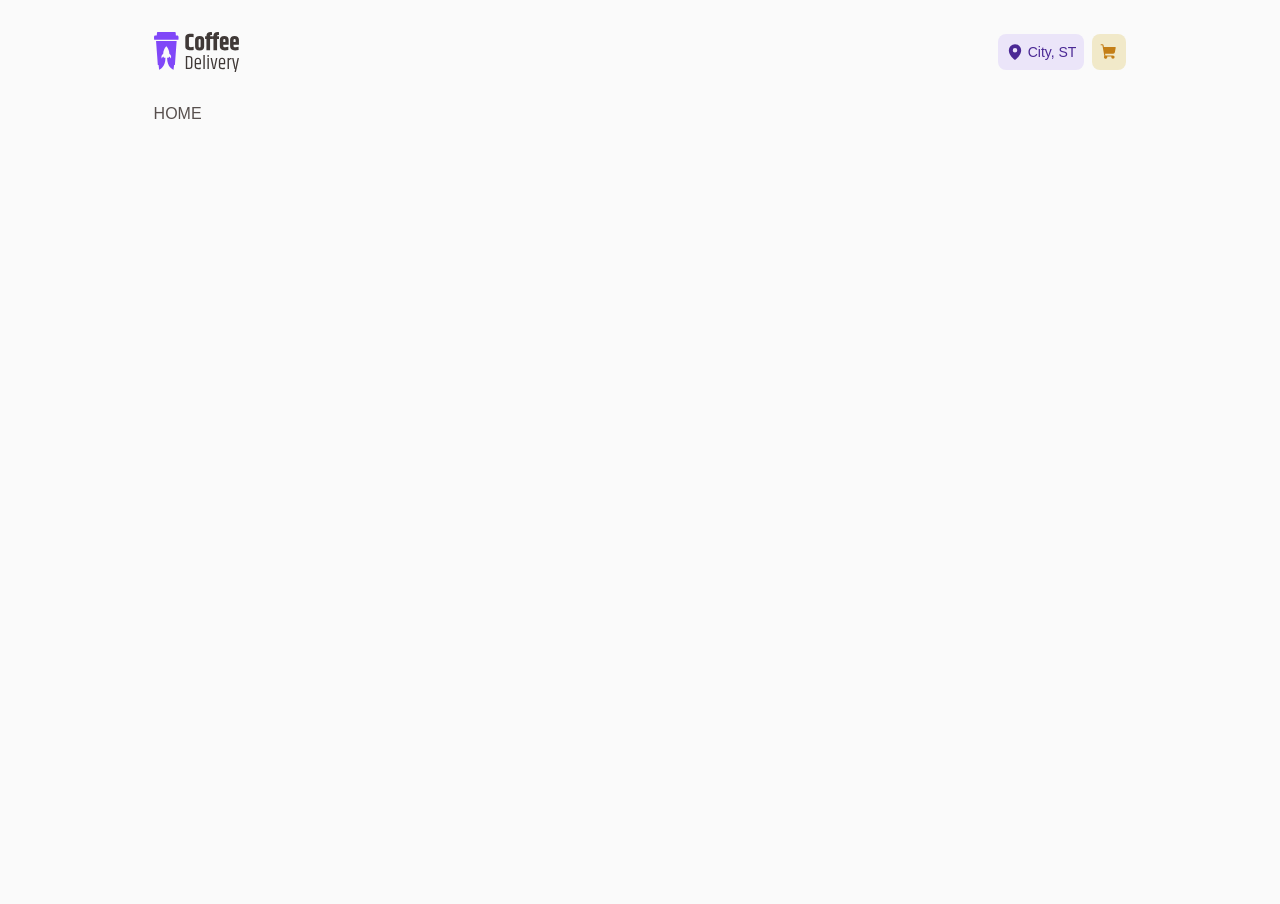
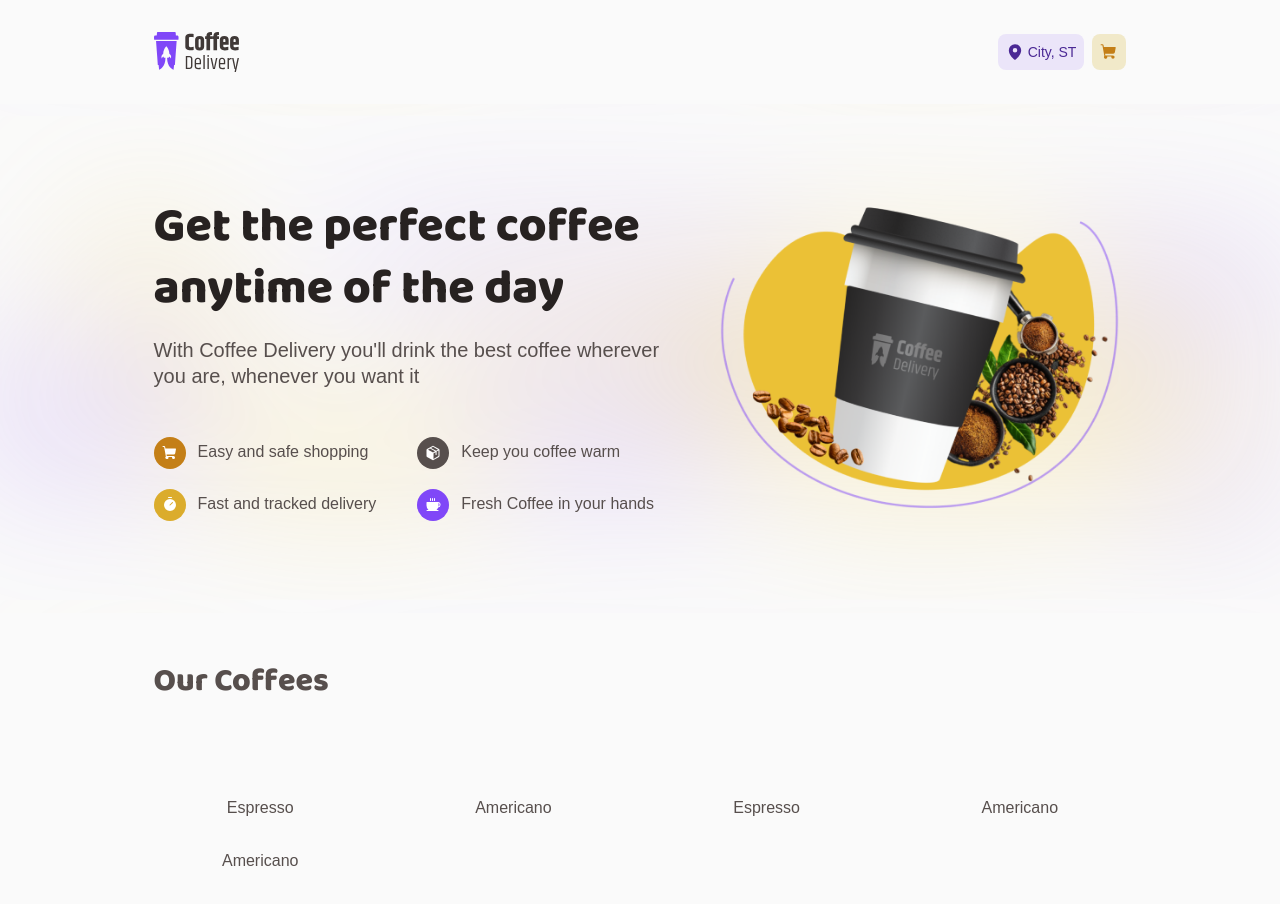
Before and after one commit to flavioccf/coffee_delivery_react, a React (Vite) app: page / in a window 1280 px wide. Shown: the top 904 px of the page. Before the commit the page ends 800 px from the top, so only its background shows below. Built offline with nearby package versions, Linux system fonts and the light colour scheme.

Commit message:
hero banner + start coffee list

```diff
--- a/src/components/Header/styles.ts
+++ b/src/components/Header/styles.ts
@@ -6,6 +6,7 @@ export const HeaderContainer = styled.header`
   align-items: center;
   justify-content: space-between;
   margin: 2rem auto;
+  padding: 0 12%;
   width: 100%;
 
   nav {
--- a/src/components/HeroBanner.tsx/index.tsx
+++ b/src/components/HeroBanner.tsx/index.tsx
@@ -0,0 +1,48 @@
+import { HeroBannerContainer, listColors, ListItem } from "./styles";
+import coffeeCupImg from "./../../assets/coffee_cup.png";
+import { Coffee, Package, ShoppingCart, Timer } from "phosphor-react";
+
+export function HeroBanner() {
+  return (
+    <HeroBannerContainer>
+      <div>
+        <span>
+          <h1>
+            Get the perfect coffee <br></br>anytime of the day
+          </h1>
+          <h3>
+            With Coffee Delivery you'll drink the best coffee wherever you are,
+            whenever you want it
+          </h3>
+        </span>
+        <ul>
+          <ListItem statusColor={listColors.DARK_YELLOW}>
+            <span>
+              <ShoppingCart weight="fill" size={16} />
+            </span>
+            Easy and safe shopping
+          </ListItem>
+          <ListItem statusColor={listColors.GRAY}>
+            <span>
+              <Package weight="fill" size={16} />
+            </span>
+            Keep you coffee warm
+          </ListItem>
+          <ListItem statusColor={listColors.YELLOW}>
+            <span>
+              <Timer weight="fill" size={16} />
+            </span>
+            Fast and tracked delivery
+          </ListItem>
+          <ListItem statusColor={listColors.PURPLE}>
+            <span>
+              <Coffee weight="fill" size={16} />
+            </span>
+            Fresh Coffee in your hands
+          </ListItem>
+        </ul>
+      </div>
+      <img src={coffeeCupImg} alt="Coffe Cup" />
+    </HeroBannerContainer>
+  );
+}
--- a/src/components/HeroBanner.tsx/styles.ts
+++ b/src/components/HeroBanner.tsx/styles.ts
@@ -0,0 +1,81 @@
+import styled from "styled-components";
+import heroBkg from "./../../assets/hero_bkg.svg"
+
+export const HeroBannerContainer = styled.div`
+  background-image: url(${heroBkg});
+  background-size: contain;
+  background-position: center;
+  padding: 5.75rem 12%;
+  display: flex;
+  flex-direction: row;
+  align-items: center;
+  justify-content: center;
+  gap: 2rem;
+  > div {
+    flex: 1;
+    display: flex;
+    flex-direction: column;
+    gap: 3rem;
+    span {
+      display: flex;
+      flex-direction: column;
+      gap: 1rem;
+      h1 {
+        font-family: "Baloo 2", sans-serif;
+        font-optical-sizing: auto;
+        font-weight: 800;
+        font-style: normal;
+        font-size: 3rem;
+        line-height: 130%;
+        color: ${props => props.theme["black-100"]};
+      }
+      h3 {
+        font-family: 'Robot', sans-serif;
+        font-size: 1.25rem;
+        font-weight: 400;
+        line-height: 130%;
+      }
+    }
+  }
+  img {
+    width: 42.5%;
+  }
+  ul {
+    list-style: none;
+    margin: 0;
+    padding: 0;
+    display: flex;
+    flex-wrap: wrap;
+    row-gap: 1.25rem;
+  }
+`
+
+export enum listColors {
+  DARK_YELLOW = 'yellow-700',
+  YELLOW = 'yellow-500',
+  GRAY = 'gray-800',
+  PURPLE = 'purple-500'
+}
+
+interface listColorProps {
+  statusColor: listColors
+}
+
+export const ListItem = styled.li<listColorProps>`
+  display: flex;
+  justify-content: flex-start;
+  align-items: center;
+  gap: 0.75rem;
+  width: 50%;
+
+  span {
+    background: ${(props) => props.theme[props.statusColor]};
+    color: ${(props) => props.theme.white};
+    width: 2rem;
+    height: 2rem;
+    border-radius: 50%;
+    display: flex;
+    justify-content: center;
+    align-items: center;
+  }
+`
--- a/src/layouts/DefaultLayout/sttyles.ts
+++ b/src/layouts/DefaultLayout/sttyles.ts
@@ -1,5 +1,4 @@
 import styled from "styled-components";
 
 export const LayoutContainer = styled.div`
-    padding: 0 12%;
 `
--- a/src/pages/Home/index.tsx
+++ b/src/pages/Home/index.tsx
@@ -1,3 +1,18 @@
+import { HeroBanner } from "../../components/HeroBanner.tsx";
+import { CoffeListContainer, HomeContainer } from "./styles.ts";
+
 export function Home() {
-  return <>HOME</>;
+  return (
+    <HomeContainer>
+      <HeroBanner />
+      <h2>Our Coffees</h2>
+      <CoffeListContainer>
+        <li>Espresso</li>
+        <li>Americano</li>
+        <li>Espresso</li>
+        <li>Americano</li>
+        <li>Americano</li>
+      </CoffeListContainer>
+    </HomeContainer>
+  );
 }
--- a/src/pages/Home/styles.ts
+++ b/src/pages/Home/styles.ts
@@ -0,0 +1,29 @@
+import styled from "styled-components";
+
+export const HomeContainer = styled.div`
+  h2 {
+    padding: 3rem 12%;
+    font-family: "Baloo 2", sans-serif;
+    font-optical-sizing: auto;
+    font-weight: 800;
+    font-style: normal;
+    font-size: 2rem;
+    line-height: 130%;
+  }
+`
+
+export const CoffeListContainer = styled.ul`
+  padding: 3rem 12%;
+  list-style: none;
+  margin: 0;
+  display: flex;
+  flex-wrap: wrap;
+  align-items: center;
+  justify-content: flex-start;
+  row-gap: 2rem;
+  column-gap: 2.5rem;
+  li {
+    width: calc((100% / 4) - 1.875rem);
+    text-align: center;
+  }
+`
```
Also changed, not shown: src/assets/coffee_cup.png (added).
